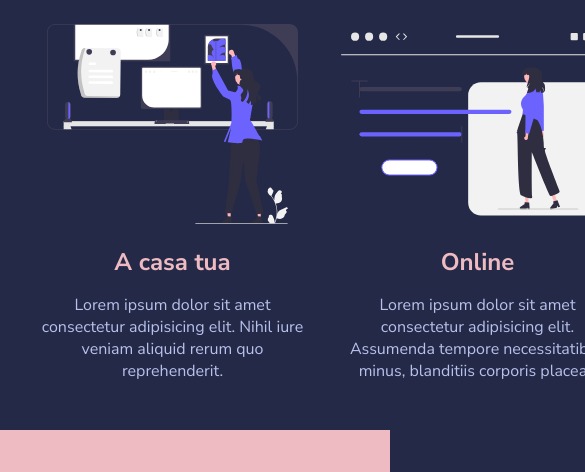
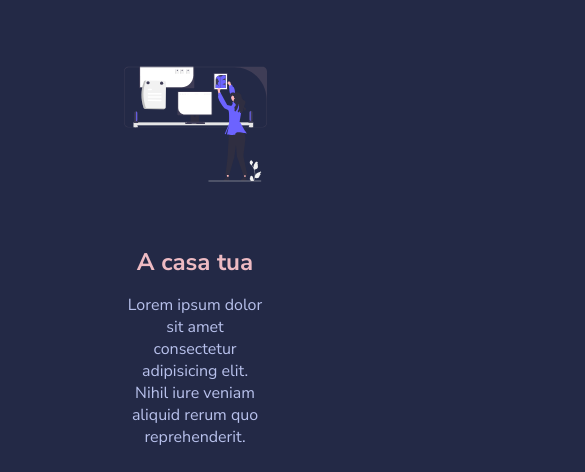
Before and after one commit to AngeloCrisci/html-css-resp-wannabe, a plain HTML site: page index.html in a window 390 px wide. Shown: the part 209-681 px from the top of the page, 585 px wide, since content can reach past the window. Drawn offline with Linux system fonts and the light colour scheme.

Commit message:
Added proportion for mobile

```diff
--- a/css/responsive.css
+++ b/css/responsive.css
@@ -1,5 +1,15 @@
 @media screen and (max-width: 768px){
     .container {
-        max-width: 650px;
+        max-width: 100%;
     }
 }
+
+@media screen and (max-width: 576px){
+    .row {
+        display: flex;
+        flex-direction: column;
+        align-items: center;
+    }
+
+
+}
```
